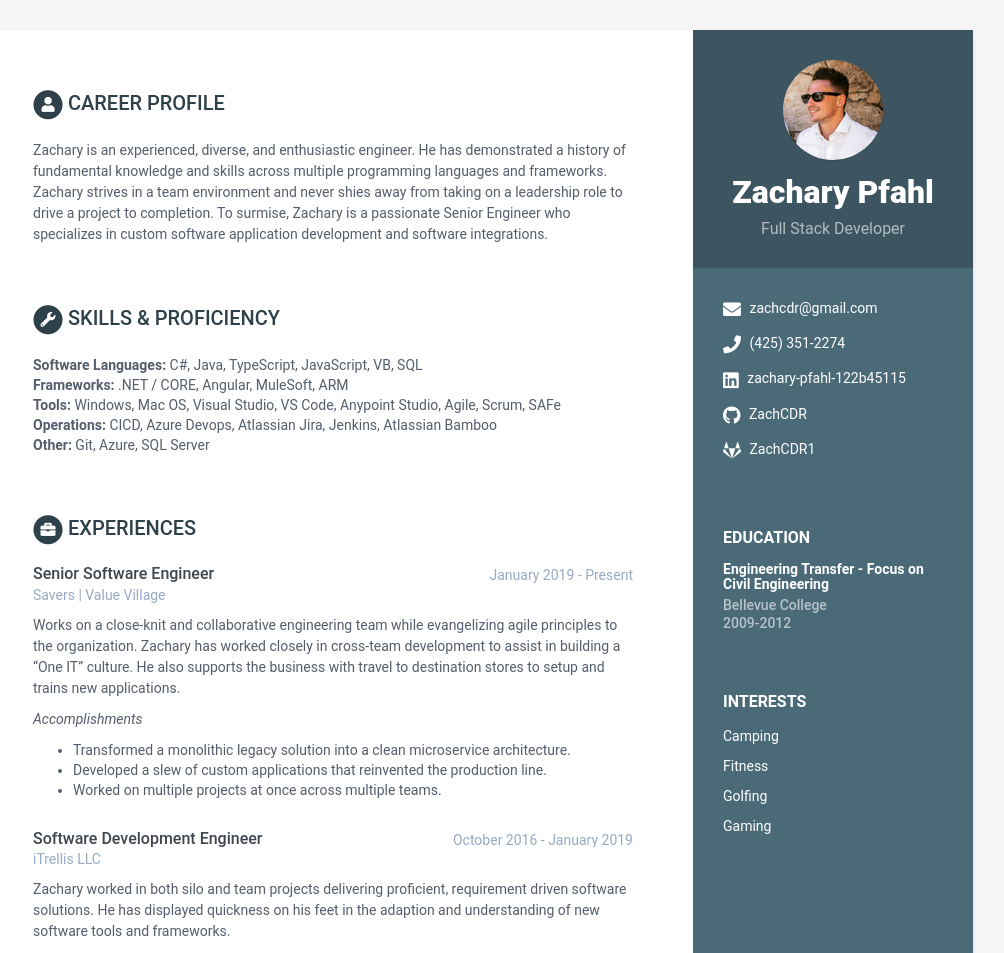
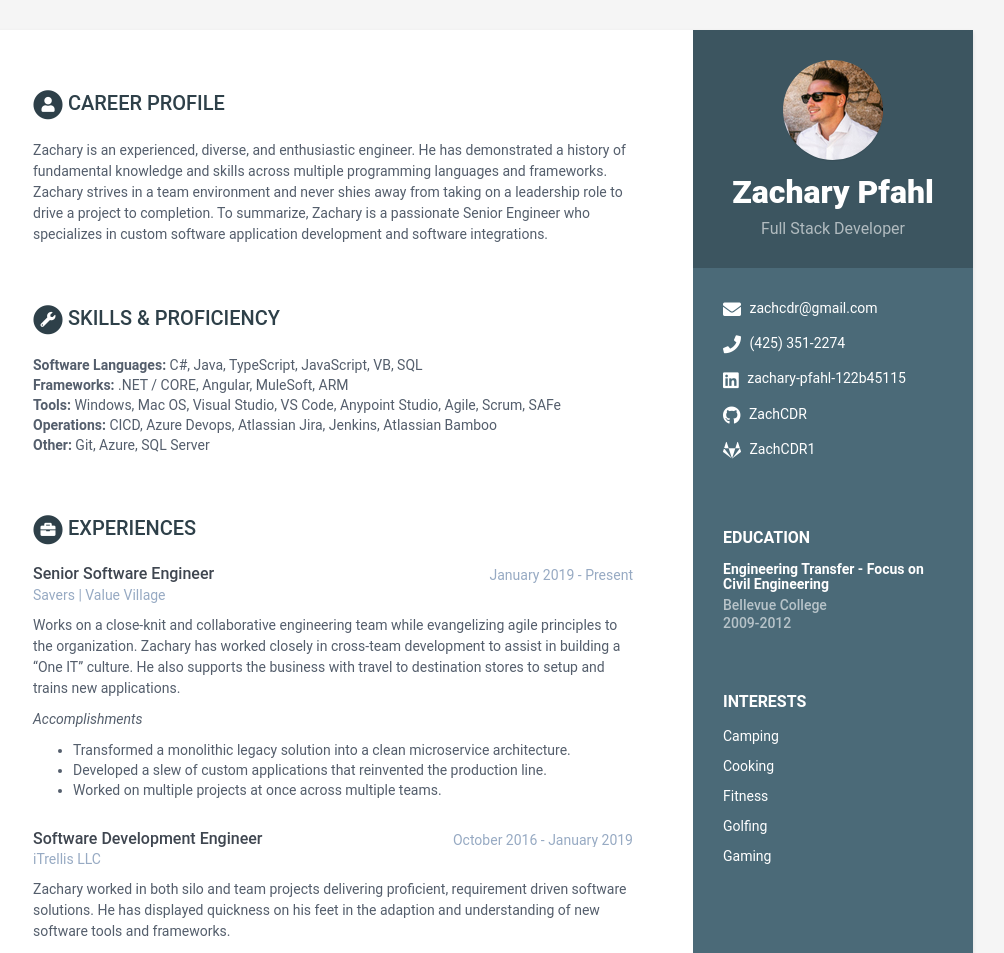
Before and after one commit to zachcdr/resume, a Jekyll site: the page built from index.html, in a window 1280 px wide. Shown: the top 953 px of the page, without its empty margins (167-1171 px from the left). Built offline with Jekyll 4.4.1, drawn with Linux system fonts in a browser that asks for light colours.

Commit message:
Update data.yml

```diff
--- a/_data/data.yml
+++ b/_data/data.yml
@@ -32,6 +32,9 @@ sidebar:
       - item: Camping
         link:
 
+      - item: Cooking
+        link:
+
       - item: Fitness
         link:
 
@@ -47,7 +50,7 @@ career-profile:
       Zachary is an experienced, diverse, and enthusiastic engineer. He has demonstrated a history
       of fundamental knowledge and skills across multiple programming languages and frameworks. Zachary
       strives in a team environment and never shies away from taking on a leadership role to drive a
-      project to completion. To surmise, Zachary is a passionate Senior Engineer who specializes in custom
+      project to completion. To summarize, Zachary is a passionate Senior Engineer who specializes in custom
       software application development and software integrations.
 
 
```
